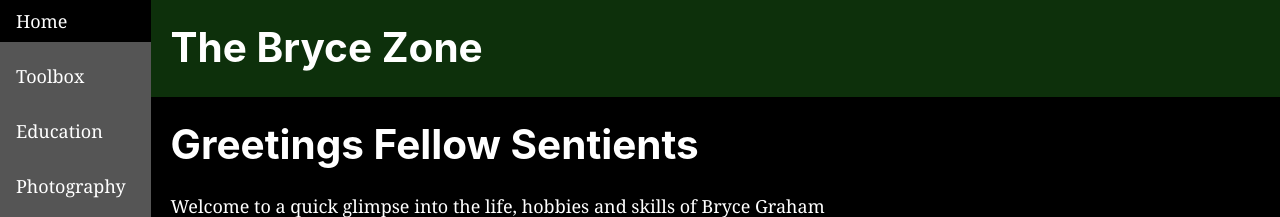
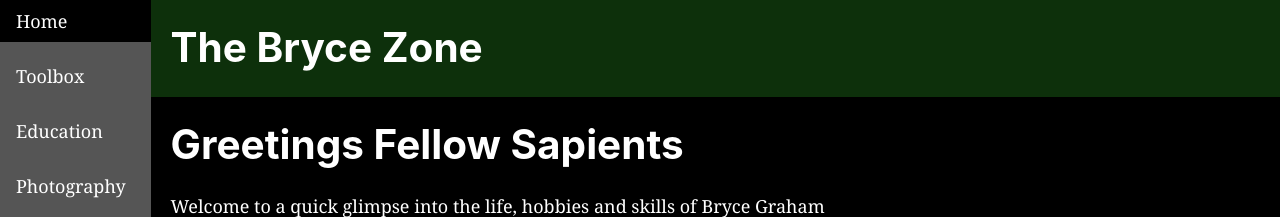
Before and after one commit to physeo/the-bryce-zone, a Gatsby site: page / in a window 1280 px wide. Shown: the top 217 px of the page. Built offline with nearby package versions, Linux system fonts and the light colour scheme; Gatsby itself is replaced by a stand-in of ours.

Commit message:
Wording change

```diff
--- a/src/pages/index.js
+++ b/src/pages/index.js
@@ -8,7 +8,7 @@ const linkImageStyle = {
 
 export default () => (
   <Layout>
-    <h1>Greetings Fellow Sentients</h1>
+    <h1>Greetings Fellow Sapients</h1>
     <p>
       Welcome to a quick glimpse into the life, hobbies and skills of Bryce
       Graham
```
